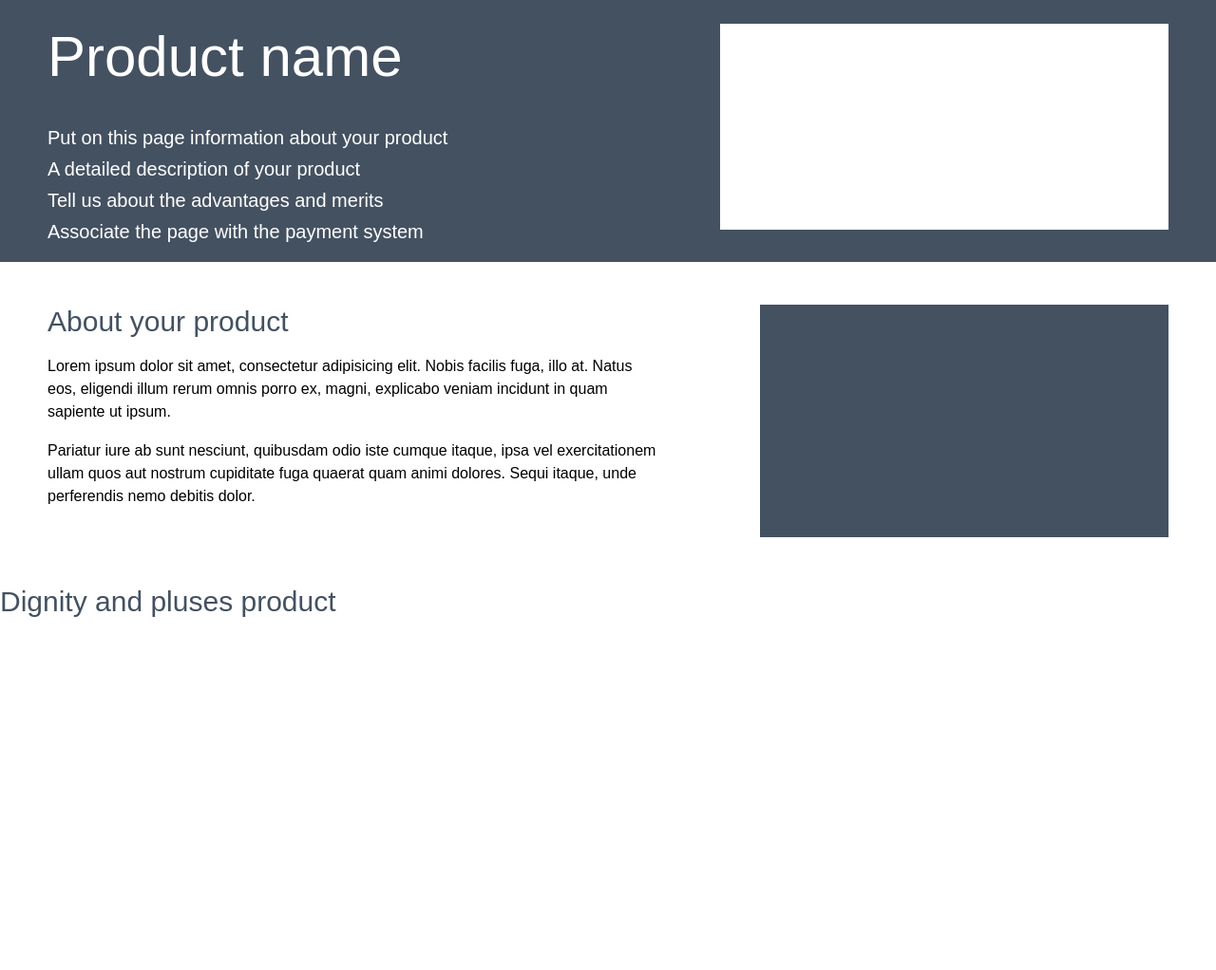
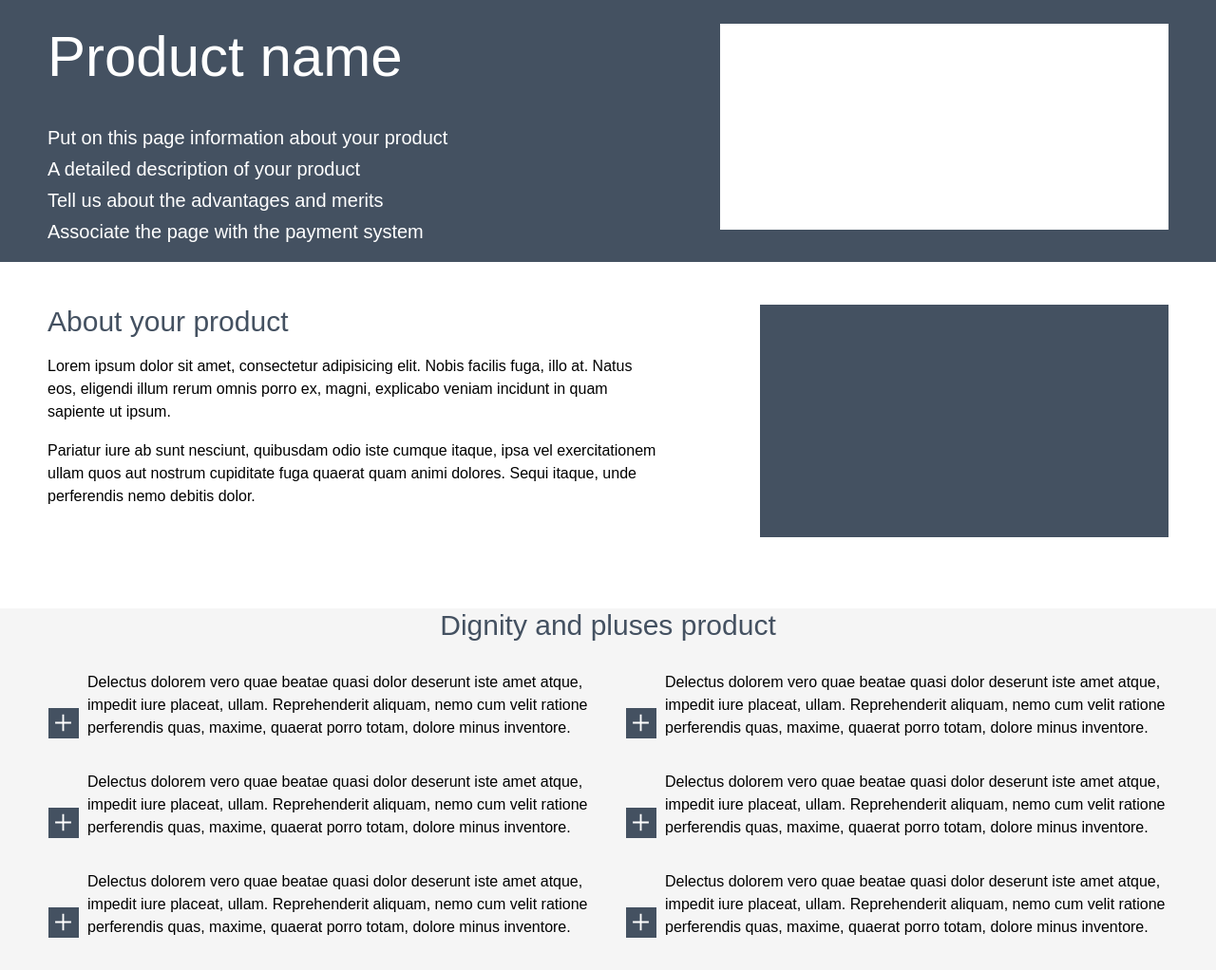
Before and after one commit to ShdwL1ne/second_project, a plain HTML site: page index.html in a window 1280 px wide. Shown: the whole page at 95% size. Before the commit the page ends 800 px from the top, so only its background shows below. Drawn offline with Linux system fonts and the light colour scheme.

Commit message:
created 3d block

```diff
--- a/index.html
+++ b/index.html
@@ -48,9 +48,67 @@
         <h2 class="pluses_heading">Dignity and pluses product</h2>
         <div class="pluses_list">
             <div class="pluses_list_left">
-
+                <ul class="pluses_list_list">
+                    <li class="pluses_list_element">
+                        <div class="pluses_text">
+                            <img src="plus_icon.svg" alt="Marker" class="pluses_img">
+                            <p>Delectus dolorem vero quae beatae quasi dolor deserunt iste amet
+                                atque, impedit iure placeat, ullam. Reprehenderit aliquam, nemo cum velit ratione
+                                perferendis
+                                quas, maxime, quaerat porro totam, dolore minus inventore.</p>
+                        </div>
+                    </li>
+                    <li class="pluses_list_element">
+                        <div class="pluses_text">
+                            <img src="plus_icon.svg" alt="Marker" class="pluses_img">
+                            <p>Delectus dolorem vero quae beatae quasi dolor deserunt iste amet
+                                atque, impedit iure placeat, ullam. Reprehenderit aliquam, nemo cum velit ratione
+                                perferendis
+                                quas, maxime, quaerat porro totam, dolore minus inventore.</p>
+                        </div>
+                    </li>
+                    <li class="pluses_list_element">
+                        <div class="pluses_text">
+                            <img src="plus_icon.svg" alt="Marker" class="pluses_img">
+                            <p>Delectus dolorem vero quae beatae quasi dolor deserunt iste amet
+                                atque, impedit iure placeat, ullam. Reprehenderit aliquam, nemo cum velit ratione
+                                perferendis
+                                quas, maxime, quaerat porro totam, dolore minus inventore.</p>
+                        </div>
+                    </li>
+                </ul>
             </div>
-            <div class="pluses_list_right"></div>
+            <div class="pluses_list_right">
+                <ul class="pluses_list_list">
+                    <li class="pluses_list_element">
+                        <div class="pluses_text">
+                            <img src="plus_icon.svg" alt="Marker" class="pluses_img">
+                            <p>Delectus dolorem vero quae beatae quasi dolor deserunt iste amet
+                                atque, impedit iure placeat, ullam. Reprehenderit aliquam, nemo cum velit ratione
+                                perferendis
+                                quas, maxime, quaerat porro totam, dolore minus inventore.</p>
+                        </div>
+                    </li>
+                    <li class="pluses_list_element">
+                        <div class="pluses_text">
+                            <img src="plus_icon.svg" alt="Marker" class="pluses_img">
+                            <p>Delectus dolorem vero quae beatae quasi dolor deserunt iste amet
+                                atque, impedit iure placeat, ullam. Reprehenderit aliquam, nemo cum velit ratione
+                                perferendis
+                                quas, maxime, quaerat porro totam, dolore minus inventore.</p>
+                        </div>
+                    </li>
+                    <li class="pluses_list_element">
+                        <div class="pluses_text">
+                            <img src="plus_icon.svg" alt="Marker" class="pluses_img">
+                            <p>Delectus dolorem vero quae beatae quasi dolor deserunt iste amet
+                                atque, impedit iure placeat, ullam. Reprehenderit aliquam, nemo cum velit ratione
+                                perferendis
+                                quas, maxime, quaerat porro totam, dolore minus inventore.</p>
+                        </div>
+                    </li>
+                </ul>
+            </div>
         </div>
     </section>
 
--- a/style.css
+++ b/style.css
@@ -78,7 +78,47 @@ h2 {
     background: #445161;
 }
 
+.pluses {
+    background: #F5F5F5;
+}
+
+.pluses_heading {
+    text-align: center;
+    padding-bottom: 30px;
+    margin-top: 25px;
+}
+
 .pluses_list {
     display: flex;
-    justify-content: space-around;
+    justify-content: space-between;
+    margin-left: 50px;
+    margin-right: 50px;
 }
+
+.pluses_list_left {
+    max-width: 800px;
+    margin-right: 36px;
+}
+
+.pluses_list_right {
+    max-width: 800px;
+}
+
+.pluses_list_list {
+    list-style-type: none;
+
+}
+
+.pluses_list_element {
+    padding-bottom: 33px;
+    line-height: 24px;
+}
+
+.pluses_text {
+    display: flex;
+    align-items: end;
+}
+
+.pluses_img {
+    padding-right: 8px;
+}
```
Also changed, not shown: plus_icon.svg (added).
